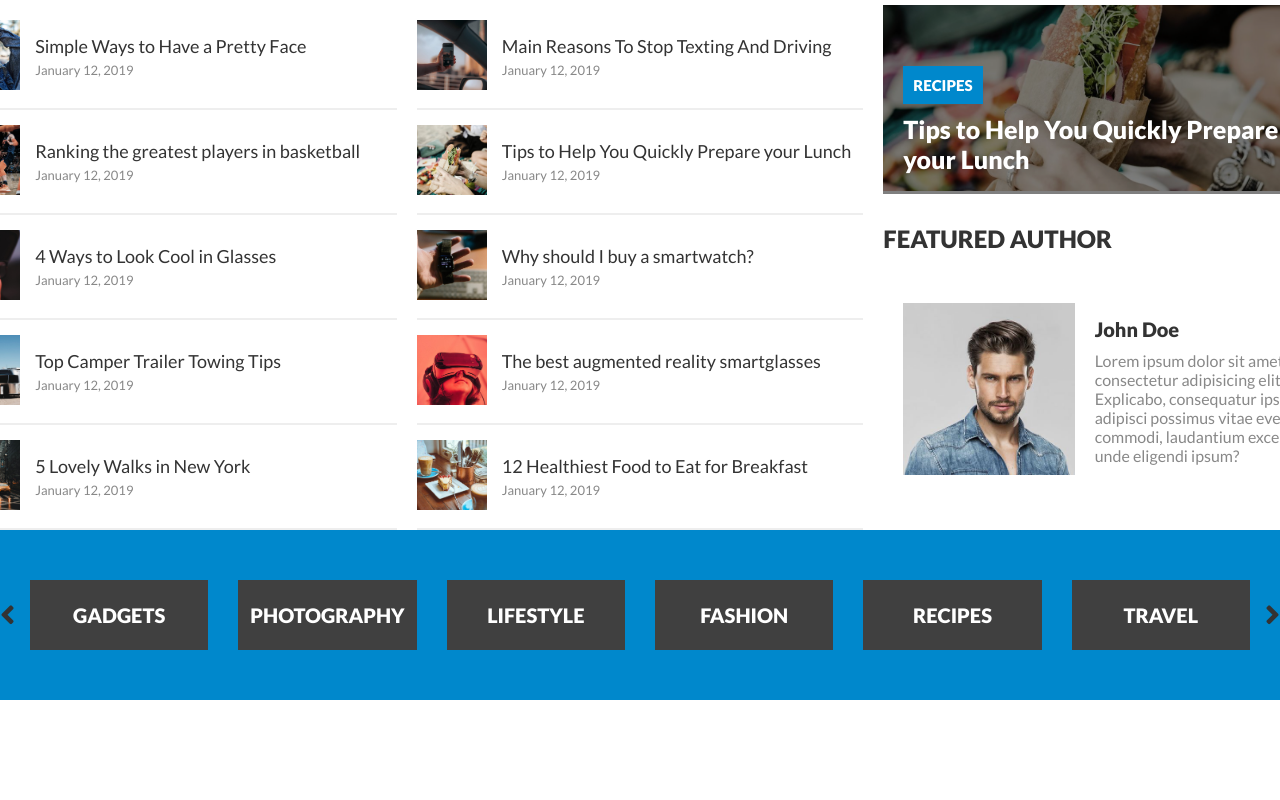
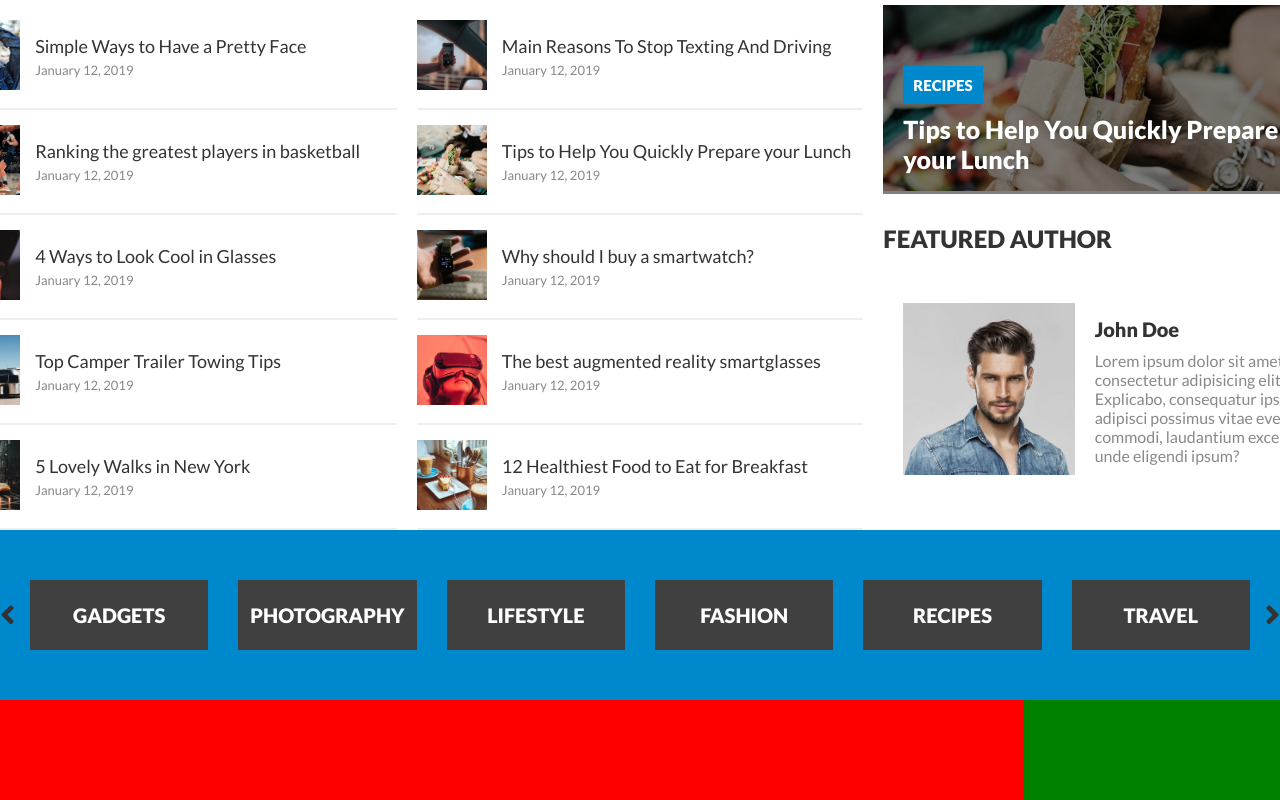
Before and after one commit to LorenzoBuongiorno/proj-html-vuejs, a Vue app: page / in a window 1280 px wide. Shown: the part 954-1754 px from the top of the page. Before the commit the page ends 1654 px from the top, so only its background shows below. Built offline with nearby package versions, Linux system fonts and the light colour scheme.

Commit message:
created postcard.vue

```diff
--- a/src/App.vue
+++ b/src/App.vue
@@ -223,6 +223,27 @@ export default {
           description: 'Harum doloribus laudantium culpa laboriosam amet quis neque eaque esse praesentium et!',
           content:'Harum doloribus laudantium culpa laboriosam amet quis neque eaque esse praesentium et aspernatur distinctio laborum excepturi ut error voluptate reprehenderit, totam dolorem!Harum doloribus laudantium culpa laboriosam amet quis neque eaque esse praesentium et aspernatur distinctio laborum excepturi ut error voluptate reprehenderit, totam dolorem!Harum doloribus laudantium culpa laboriosam amet quis neque eaque esse praesentium et aspernatur distinctio laborum excepturi ut error voluptate reprehenderit, totam dolorem!',
         },
+        {
+          author: 'John Doe',
+          profile_pic: 'avatar',
+          title: '10 Best Travel Tips After 5 year Traveling The World',
+          category: [
+            'travel',
+            'lifestyle'
+            ],
+          bg_image: [
+            13,
+            16,
+            20,
+            23,
+            29,
+            40
+          ],
+          date: 'January 12, 2019',
+          description: 'Harum doloribus laudantium culpa laboriosam amet quis neque eaque esse praesentium et!',
+          content:'Harum doloribus laudantium culpa laboriosam amet quis neque eaque esse praesentium et aspernatur distinctio laborum excepturi ut error voluptate reprehenderit, totam dolorem!Harum doloribus laudantium culpa laboriosam amet quis neque eaque esse praesentium et aspernatur distinctio laborum excepturi ut error voluptate reprehenderit, totam dolorem!Harum doloribus laudantium culpa laboriosam amet quis neque eaque esse praesentium et aspernatur distinctio laborum excepturi ut error voluptate reprehenderit, totam dolorem!',
+        },
+
       ]
     }
   }
--- a/src/components/MainBox.vue
+++ b/src/components/MainBox.vue
@@ -39,8 +39,14 @@
           <div><i class="fas fa-angle-right"></i></div>
         </div>
       </div>
-      <div class="latest-socials"></div>
-      <div class="main-content"></div>
+      <div class="central-page flex-just-center">
+        <div class="row">
+          <div class="main-content">
+            <post-card :posts="posts"/>
+          </div>
+          <div class="latest-socials"></div>
+        </div>
+      </div>
     </div>
 </template>
 
@@ -48,12 +54,14 @@
 import JumbotronCard from './JumbotronCard.vue'
 import SmallCard from './SmallCard.vue'
 import FeaturedCard from './FeaturedCard.vue'
+import PostCard from './PostCard.vue'
 
 export default {
   components: {
     JumbotronCard,
     SmallCard,
-    FeaturedCard
+    FeaturedCard,
+    PostCard
     },
     props: {
       posts: Array,
@@ -89,7 +97,6 @@ export default {
 .category{
   background-color: $main-blue-color;
   .row{
-    display: flex;
     justify-content: space-between;
     align-items: center;
     i{
@@ -109,4 +116,17 @@ export default {
     }
   }
 }
+.main-content{
+  background-color: red;
+  width: 80%;
+  height: 100px;
+}
+.latest-socials{
+  background-color: green;
+  width: 20%;
+  height: 100px;
+}
+
+
+
 </style>
--- /dev/null
+++ b/src/components/PostCard.vue
@@ -0,0 +1,17 @@
+<template>
+    <div>
+
+    </div>
+</template>
+
+<script>
+export default {
+    props: {
+        posts: Array
+    }
+}
+</script>
+
+<style lang="scss">
+
+</style>
```
